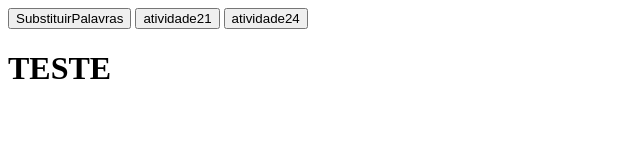
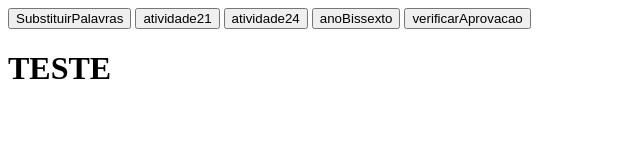
Before and after one commit to BrinkerhoffDevCode/JVSC, a plain HTML site: page index.html in a window 1280 px wide. Shown: the whole page, without its empty margins (0-640 px from the left). Drawn offline with Linux system fonts and the light colour scheme.

Commit message:
Update - ATV 200

```diff
--- a/index.html
+++ b/index.html
@@ -9,7 +9,8 @@
     <button onclick="SubstituirPalavras()">SubstituirPalavras</button>
     <button onclick="atividade21()">atividade21</button>
     <button onclick="atividade24()">atividade24</button>
-
+    <button onclick="anoBissexto()">anoBissexto</button>
+    <button onclick="verificarAprovacao(10)">verificarAprovacao</button>
     <h1>TESTE</h1>
 
 </body>
--- a/script.js
+++ b/script.js
@@ -1,15 +1,26 @@
-function VerificarSinal(numero){
-    if(numero > 0) {
+function VerificarSinal(numero) {
+    if (numero > 0) {
         console.log('positivo');
-    }else if(numero < 0){
+    } else if (numero < 0) {
         console.log('negativo');
-    } else{
+    } else {
         console.log('nulo')
     }
 }
 
-function CoventerTemperatura(temperatura){
-    if(temperatura > 0){
+function verificarAprovacao(nota) {
+    if (nota > 6) {
+        console.log('Aprovado');
+    } else {
+        console.log('Reprovado')
+    }
+
+
+
+
+}
+function CoventerTemperatura(temperatura) {
+    if (temperatura > 0) {
         console.log('Celsius')
     } else {
         console.log('fahrenhit')
@@ -20,11 +31,11 @@ function CoventerTemperatura(temperatura){
 let text = "Somátorio";
 let i = 0;
 while (i < 100) {
-  text += "<br>O número é" + i;
-  i++;
+    text += "<br>O número é" + i;
+    i++;
 }
 
-function SubstituirPalavras(string){
+function SubstituirPalavras(string) {
 
 
 
@@ -32,31 +43,55 @@ function SubstituirPalavras(string){
 
 function ParaNara(parameter1, parameter2, parameter3) {
     // code to be executed
-  }
+}
 
-function SubstituirPalavras(){
+
+
+function SubstituirPalavras() {
     console.log("Substituir palavra azul por Vermelho")
-    let texto= prompt ('digite uma frase ou texto com a palavra azul:')
+    let texto = prompt('digite uma frase ou texto com a palavra azul:')
 
     console.log(texto.replace(/azul/g))
 
 }
 
-function atividade21(){
+function TamanhoPalavras() {
+
+
+}
+
+function atividade21() {
 
     console.log("Soma dos Elementos de um Array");
 
     let valores = prompt("Digite números separados na vírgula").split
-    (",").map(Number);
+        (",").map(Number);
 
-    console.log("Soma:", valores.reduce((acc, val) => acc+ val));
+    console.log("Soma:", valores.reduce((acc, val) => acc + val));
 
 }
 
 function atividade24() {
 
     console.log("Capitalizar a primeira letra");
-    let texto = prompt ("Digite uma palavra:");
+    let texto = prompt("Digite uma palavra:");
     console.log(texto.charAt(0).toUpperCase() + texto.slice(1));
 
 }
+
+function anoBissexto(ano) {
+    console.log("Seria um Bissexto ou não?")
+    let texto = prompt("Seria um Bissexto?")
+    if (ano > 0) {
+        console.log('True');
+    }else if (ano < 0) {
+        console.log('false');
+    }
+
+}
+
+function atv19(Meridional) {
+    if (0 > Meridional)
+
+
+}
```
